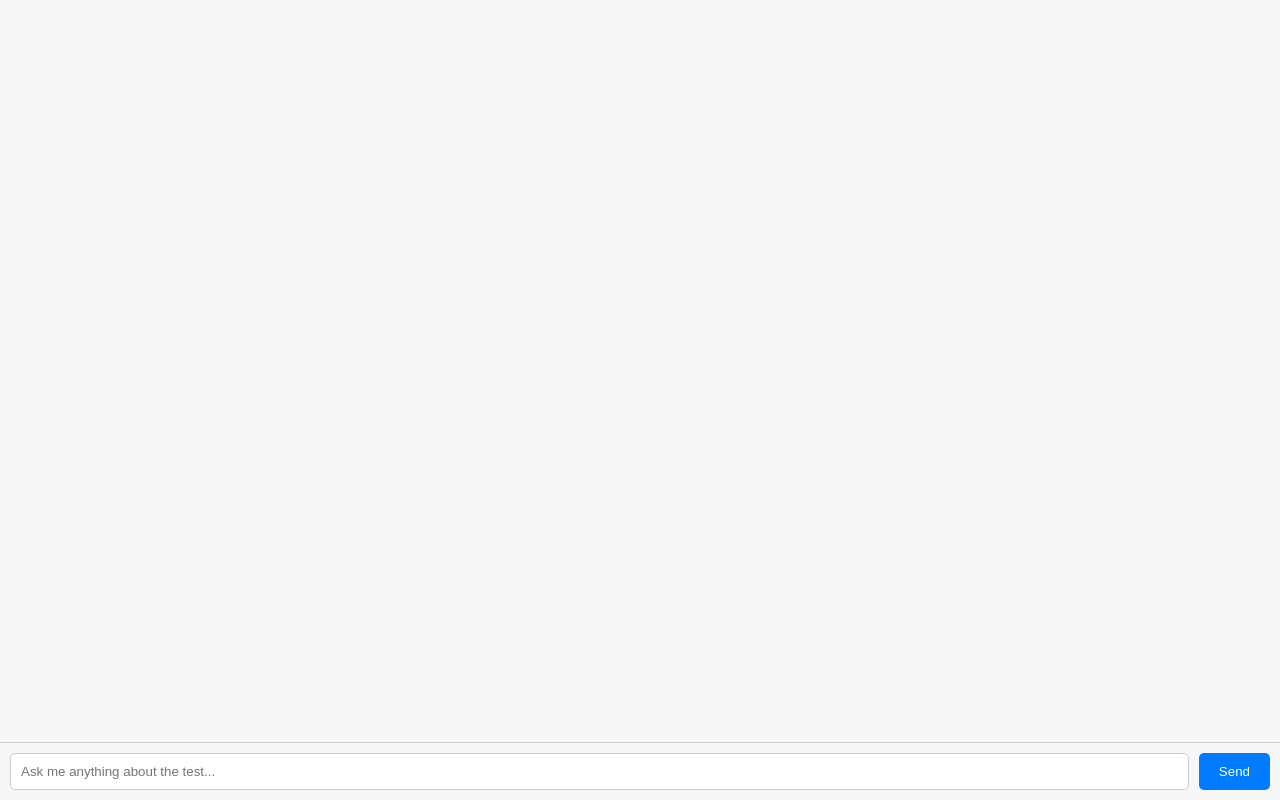
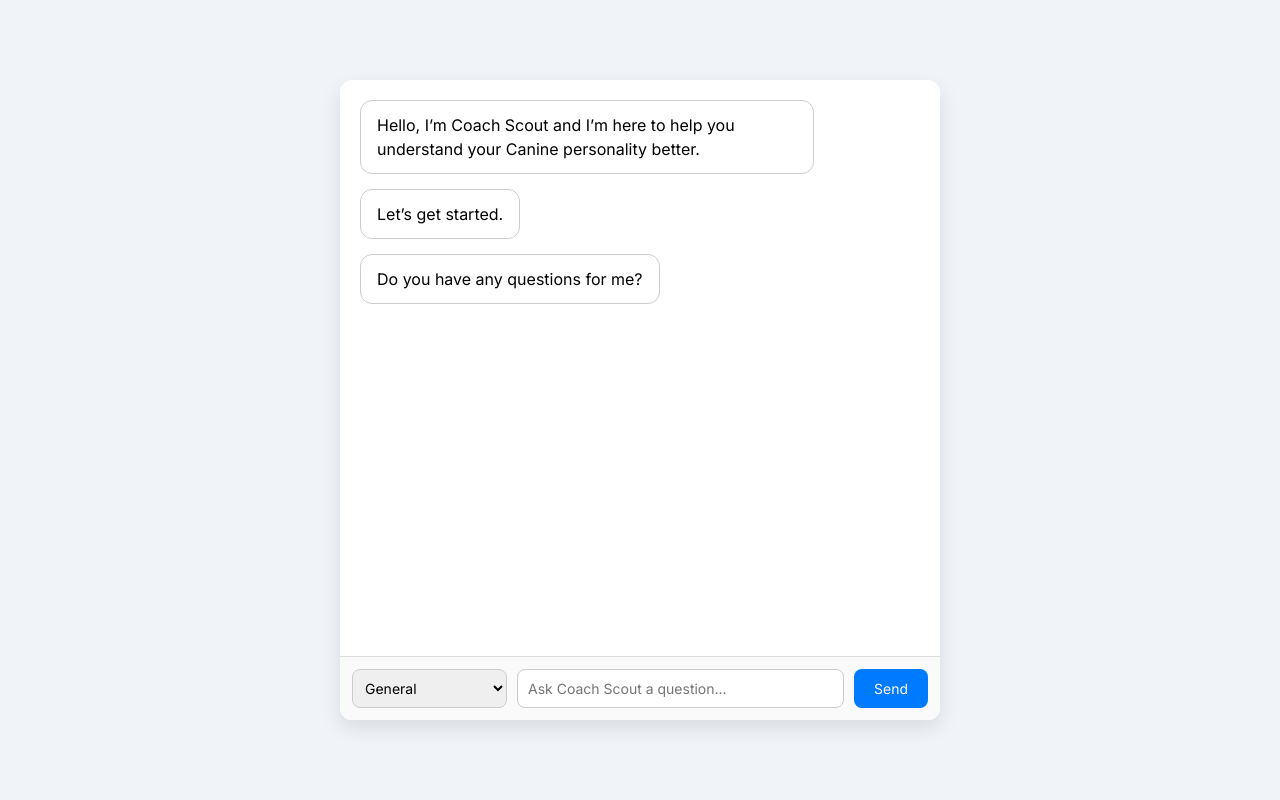
Before and after one commit to Walklandstudio/chatbot-embedding, a website: page public/index.html in a window 1280 px wide. Drawn offline with Linux system fonts and the light colour scheme.

Commit message:
Update index.html

```diff
--- a/public/index.html
+++ b/public/index.html
@@ -3,67 +3,126 @@
 <head>
   <meta charset="UTF-8" />
   <meta name="viewport" content="width=device-width, initial-scale=1.0" />
-  <title>Canine Personality Chatbot</title>
+  <title>Coach Scout – Canine Personality Chatbot</title>
+  <link href="https://fonts.googleapis.com/css2?family=Inter:wght@400;600&display=swap" rel="stylesheet">
   <style>
     body {
       margin: 0;
-      font-family: Arial, sans-serif;
-      background: #f7f7f7;
+      font-family: 'Inter', sans-serif;
+      background: #f0f4f8;
       display: flex;
       flex-direction: column;
+      align-items: center;
+      justify-content: center;
       height: 100vh;
     }
+
+    .chat-box {
+      background: white;
+      width: 100%;
+      max-width: 600px;
+      height: 80vh;
+      display: flex;
+      flex-direction: column;
+      box-shadow: 0 8px 20px rgba(0, 0, 0, 0.1);
+      border-radius: 12px;
+      overflow: hidden;
+    }
+
     .chat-container {
       flex: 1;
       padding: 20px;
       overflow-y: auto;
+      display: flex;
+      flex-direction: column;
     }
+
     .message {
       margin-bottom: 15px;
-      padding: 10px 15px;
-      border-radius: 10px;
-      max-width: 70%;
+      padding: 12px 16px;
+      border-radius: 12px;
+      max-width: 75%;
+      line-height: 1.5;
     }
+
     .user {
       align-self: flex-end;
       background-color: #d1e7dd;
     }
+
     .bot {
       align-self: flex-start;
       background-color: #fff;
       border: 1px solid #ccc;
     }
+
     .input-area {
       display: flex;
-      padding: 10px;
-      border-top: 1px solid #ccc;
+      padding: 12px;
+      border-top: 1px solid #ddd;
+      background: #fafafa;
     }
+
+    .input-area select,
+    .input-area input,
+    .input-area button {
+      font-family: 'Inter', sans-serif;
+      font-size: 14px;
+    }
+
+    #profileSelect {
+      margin-right: 10px;
+      padding: 8px;
+      border: 1px solid #ccc;
+      border-radius: 8px;
+    }
+
     .input-area input {
       flex: 1;
       padding: 10px;
       border: 1px solid #ccc;
-      border-radius: 5px;
+      border-radius: 8px;
     }
+
     .input-area button {
       margin-left: 10px;
       padding: 10px 20px;
       background-color: #007bff;
       color: white;
       border: none;
-      border-radius: 5px;
+      border-radius: 8px;
       cursor: pointer;
+      transition: background 0.2s;
+    }
+
+    .input-area button:hover {
+      background-color: #0056b3;
     }
   </style>
 </head>
 <body>
-  <div class="chat-container" id="chat"></div>
-  <div class="input-area">
-    <input type="text" id="userInput" placeholder="Ask me anything about the test..." />
-    <button onclick="sendMessage()">Send</button>
+  <div class="chat-box">
+    <div class="chat-container" id="chat"></div>
+    <div class="input-area">
+      <select id="profileSelect">
+        <option value="General">General</option>
+        <option value="The Guardian">The Guardian</option>
+        <option value="The Investigator">The Investigator</option>
+        <option value="The Socialiser">The Socialiser</option>
+        <option value="The Peacekeeper">The Peacekeeper</option>
+        <option value="The Performer">The Performer</option>
+        <option value="The Achiever">The Achiever</option>
+        <option value="The Connector">The Connector</option>
+        <option value="The Provider">The Provider</option>
+      </select>
+      <input type="text" id="userInput" placeholder="Ask Coach Scout a question..." />
+      <button onclick="sendMessage()">Send</button>
+    </div>
   </div>
 
   <script>
     const chat = document.getElementById("chat");
+    const input = document.getElementById("userInput");
 
     function addMessage(content, sender) {
       const msg = document.createElement("div");
@@ -74,22 +133,36 @@
     }
 
     async function sendMessage() {
-      const input = document.getElementById("userInput");
       const text = input.value.trim();
+      const profile = document.getElementById("profileSelect").value;
       if (!text) return;
 
       addMessage(text, "user");
       input.value = "";
 
-      const response = await fetch("https://chatbot-embedding.onrender.com/chat", {
+      const response = await fetch("/chat", {
         method: "POST",
         headers: { "Content-Type": "application/json" },
-        body: JSON.stringify({ question: text })
+        body: JSON.stringify({ question: text, profile_name: profile })
       });
 
       const data = await response.json();
-      addMessage(data.answer, "bot");
+      addMessage(data.answer || "Sorry, Coach Scout couldn’t find an answer.", "bot");
     }
+
+    // Enter key triggers "Send"
+    input.addEventListener("keypress", function (e) {
+      if (e.key === "Enter") {
+        sendMessage();
+      }
+    });
+
+    // Bot welcome messages on page load
+    window.addEventListener("DOMContentLoaded", () => {
+      addMessage("Hello, I’m Coach Scout and I’m here to help you understand your Canine personality better.", "bot");
+      setTimeout(() => addMessage("Let’s get started.", "bot"), 1000);
+      setTimeout(() => addMessage("Do you have any questions for me?", "bot"), 2000);
+    });
   </script>
 </body>
 </html>
```
